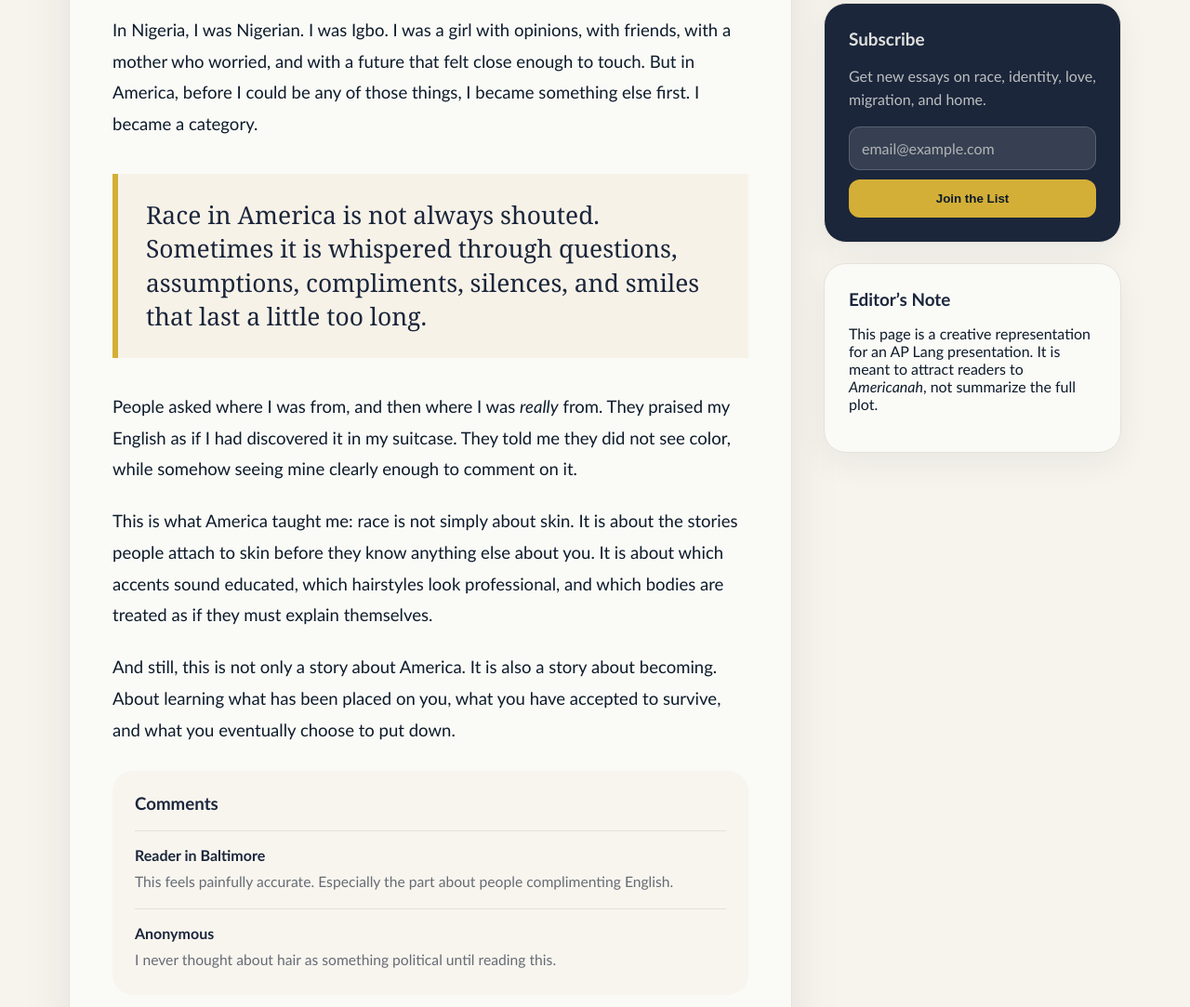
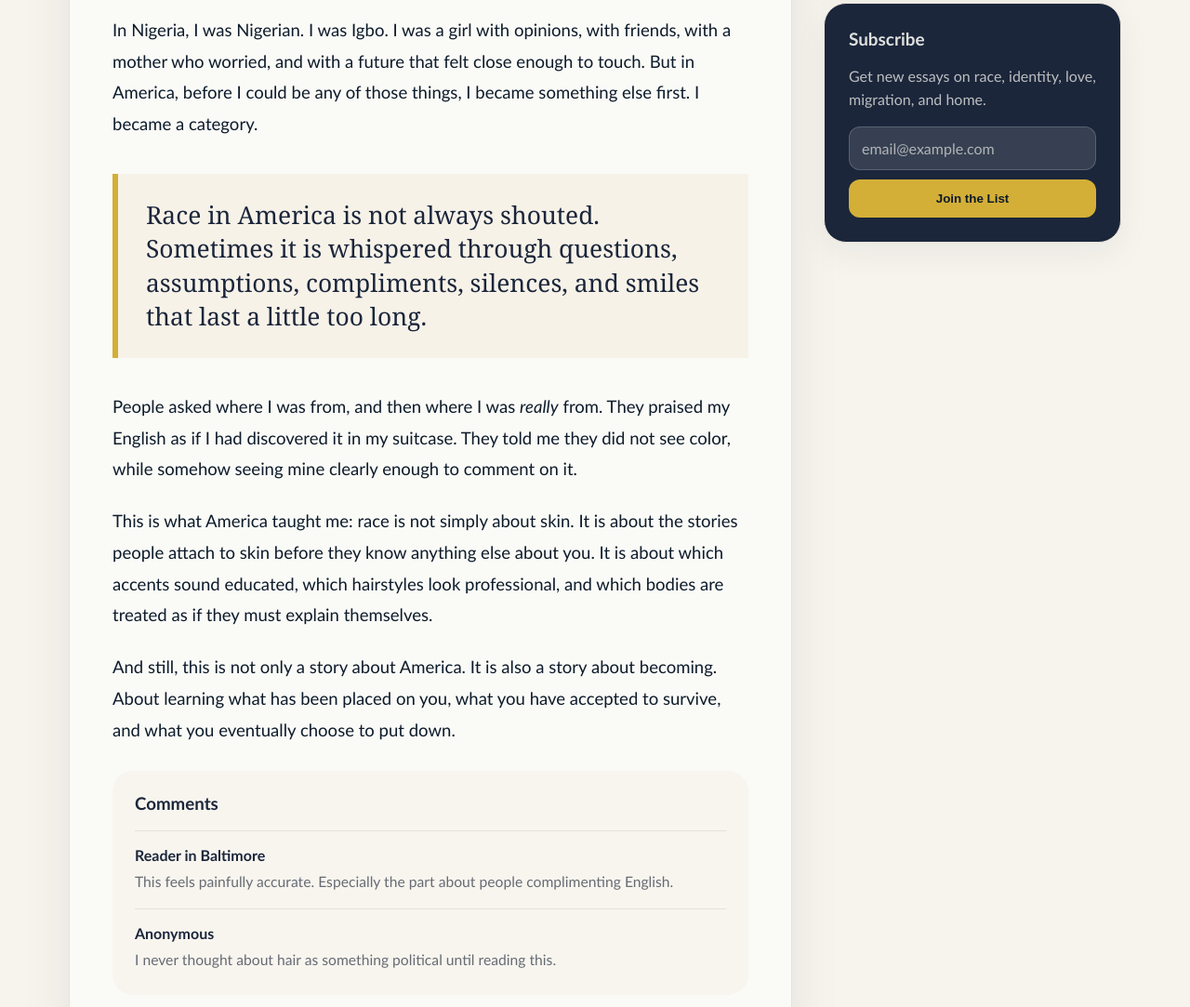
Before and after one commit to Quackels/APLangSum, a plain HTML site: page index.html in a window 1280 px wide. Shown: the part 1019-2102 px from the top of the page at 93% size. Drawn offline with Linux system fonts and the light colour scheme.

Commit message:
Delete Editor’s Note section from index.html
Removed the 'Editor’s Note' section from the page.

```diff
--- a/index.html
+++ b/index.html
@@ -584,13 +584,7 @@
         <button>Join the List</button>
       </section>
 
-      <section class="side-card">
-        <h3>Editor’s Note</h3>
-        <p>
-          This page is a creative representation for an AP Lang presentation.
-          It is meant to attract readers to <em>Americanah</em>, not summarize the full plot.
-        </p>
-      </section>
+
     </aside>
   </main>
 
```
